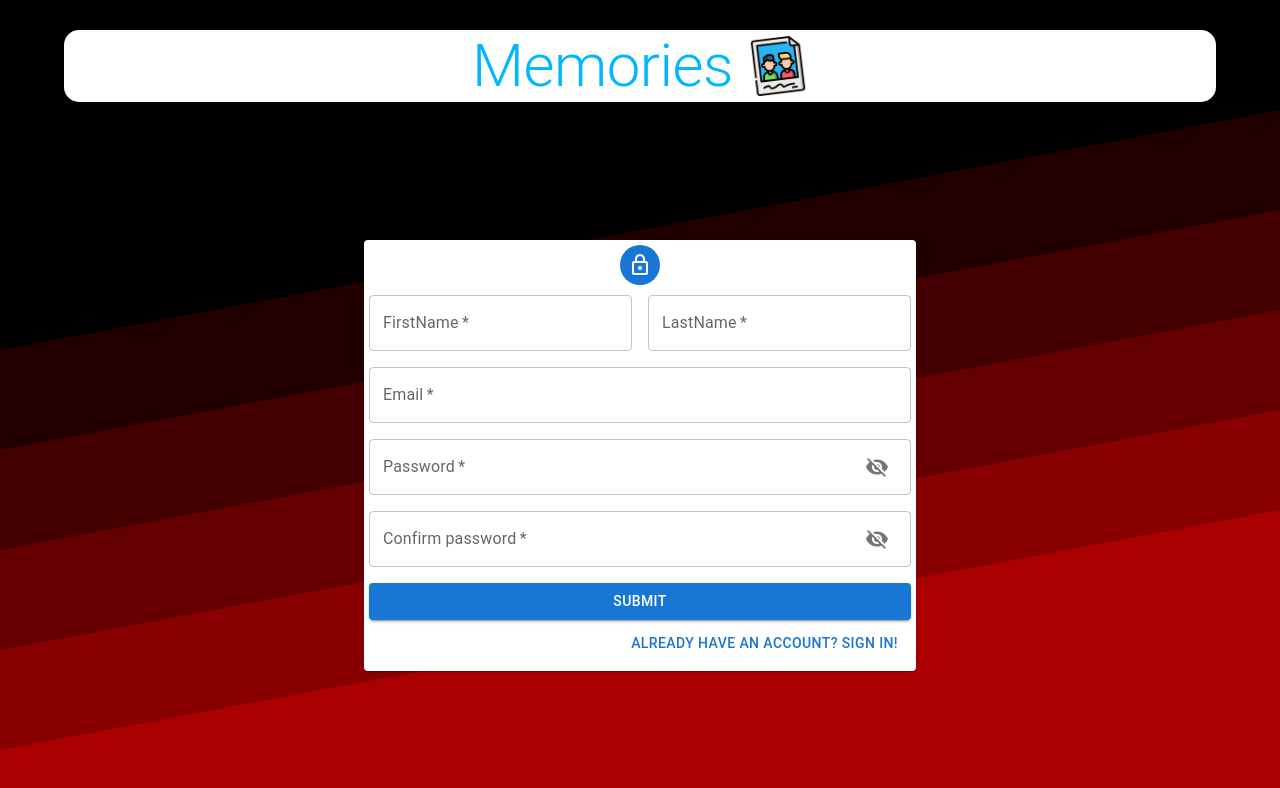
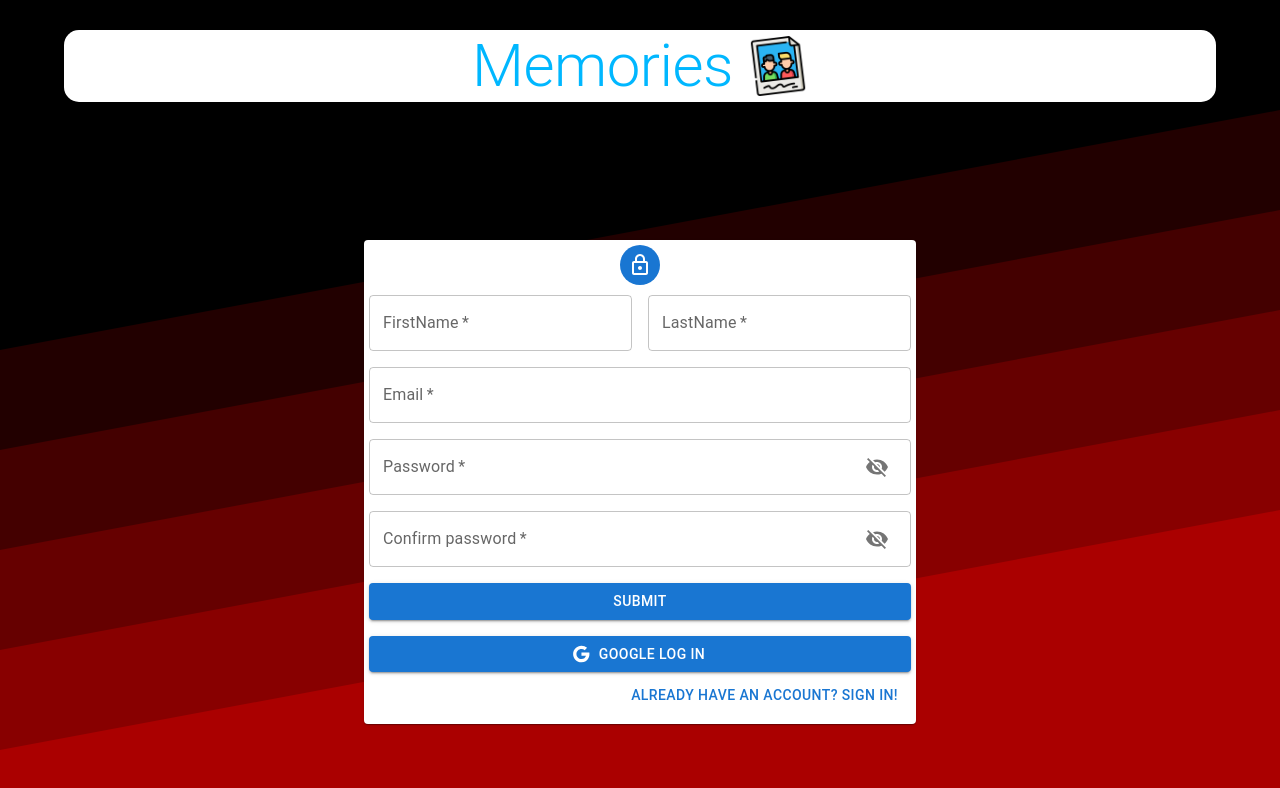
Before and after one commit to AlexeyTuzov/memories, a React (Create React App) app in the folder client/: page /auth in a window 1280 px wide. Shown: the top 788 px of the page. Built offline with nearby package versions, Linux system fonts and the light colour scheme.

Commit message:
Still trying to make Google Auth work

```diff
--- a/client/package.json
+++ b/client/package.json
@@ -13,6 +13,7 @@
     "@testing-library/jest-dom": "^5.16.2",
     "@testing-library/react": "^12.1.3",
     "@testing-library/user-event": "^13.5.0",
+    "@types/gapi": "^0.0.42",
     "@types/jest": "^27.4.1",
     "@types/node": "^16.11.26",
     "@types/react": "^17.0.39",
@@ -23,6 +24,7 @@
     "react": "^17.0.2",
     "react-dom": "^17.0.2",
     "react-file-base64": "^1.0.3",
+    "react-gapi": "^1.0.2",
     "react-redux": "^7.2.6",
     "react-router-dom": "^6.3.0",
     "react-scripts": "5.0.0",
--- a/client/src/components/AuthCard/AuthCard.tsx
+++ b/client/src/components/AuthCard/AuthCard.tsx
@@ -1,9 +1,11 @@
 import { Box, Grid, Paper, Button, Avatar, Container } from '@mui/material';
-import { LockOutlined } from '@mui/icons-material';
-import React, { FC, SetStateAction, useState } from 'react';
+import { LockOutlined} from '@mui/icons-material';
+import React, { FC } from 'react';
 import { IUser } from '../../../../server/src/models/user';
 import Input from './Input';
 import { userInputs } from './AuthWrap';
+import GoogleAuth from './GoogleAuth';
+
 
 interface AuthCardProps {
     handleSubmit: (e: React.FormEvent) => void;
@@ -85,6 +87,11 @@ const AuthCard: FC<AuthCardProps> = (props) => {
                                 Submit
                             </Button>
                         </Grid>
+
+                        <Grid item xs={12}>
+                            <GoogleAuth />
+                        </Grid>
+
                         <Grid container justifyContent='flex-end' margin='5px'>
                             <Grid item>
                                 <Button onClick={props.switchSignMode}>
--- a/client/src/components/AuthCard/AuthWrap.tsx
+++ b/client/src/components/AuthCard/AuthWrap.tsx
@@ -28,7 +28,7 @@ const AuthWrap: FC = () => {
     const [isSignIn, setIsSignIn] = useState<boolean>(false);
 
     const switchSignMode = () => {
-        setIsSignIn( (prevSignState) => !prevSignState);
+        setIsSignIn((prevSignState) => !prevSignState);
     }
 
 
--- /dev/null
+++ b/client/src/components/AuthCard/GoogleAuth.tsx
@@ -0,0 +1,33 @@
+import React, { FC } from 'react';
+import { Google } from '@mui/icons-material';
+import { Button } from '@mui/material';
+import { GoogleApiProvider, useGoogleApi } from 'react-gapi';
+
+const GoogleAuth: FC = () => {
+
+
+    const onButtonClick = () => {
+        gapi.load('client', () => {
+            gapi.auth.signIn({
+                clientid: '1011377274887-45p3iki7eonfi7ap9thsl7pchejcbfo7.apps.googleusercontent.com',
+                cookiepolicy: 'single_host_origin'
+            });
+            console.log('token:', gapi.client.getToken());
+        });
+    }
+
+    return (
+
+        <Button
+            variant='contained'
+            color='primary'
+            fullWidth
+            onClick={onButtonClick}
+            startIcon={<Google />}>
+            Google Log In
+        </Button>
+
+    );
+}
+
+export default GoogleAuth;
```
Also changed, not shown: 1 other file (tests, documents, lock files or other folders).
